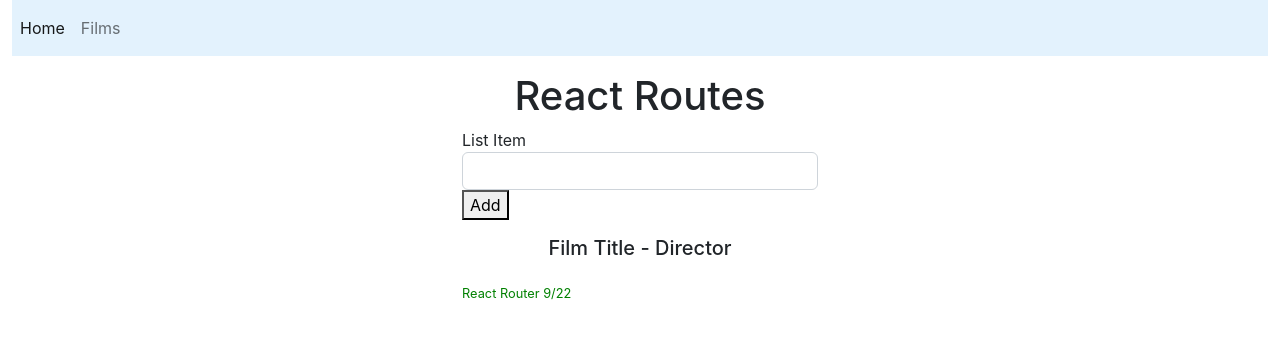
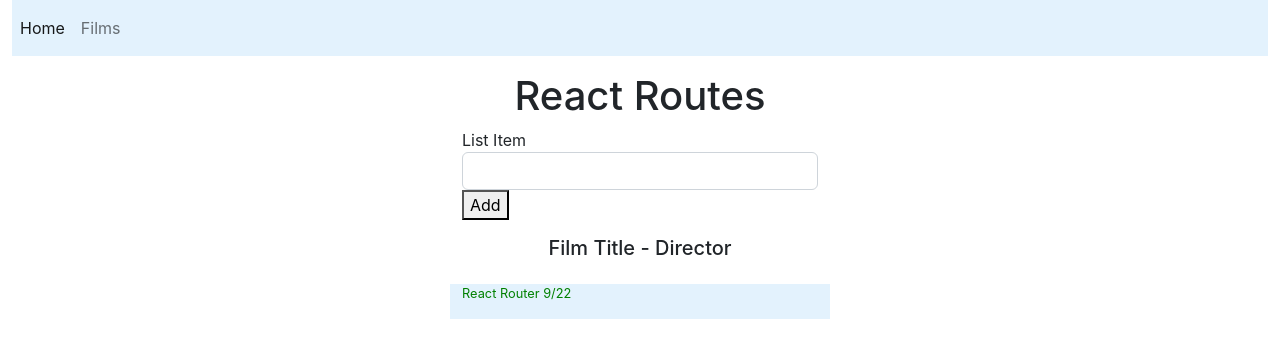
Before and after one commit to reidbraswell1/react-router, a React (Create React App) app: page / in a window 1280 px wide. Shown: the top 358 px of the page. Built offline with nearby package versions, Linux system fonts and the light colour scheme.

Commit message:
Adding styling for footer

```diff
--- a/src/App.css
+++ b/src/App.css
@@ -6,6 +6,7 @@
 .footer {
   font-size: .8rem;
   color: green;
+  background-color:#e3f2fd
 }
 
 .error {
```
